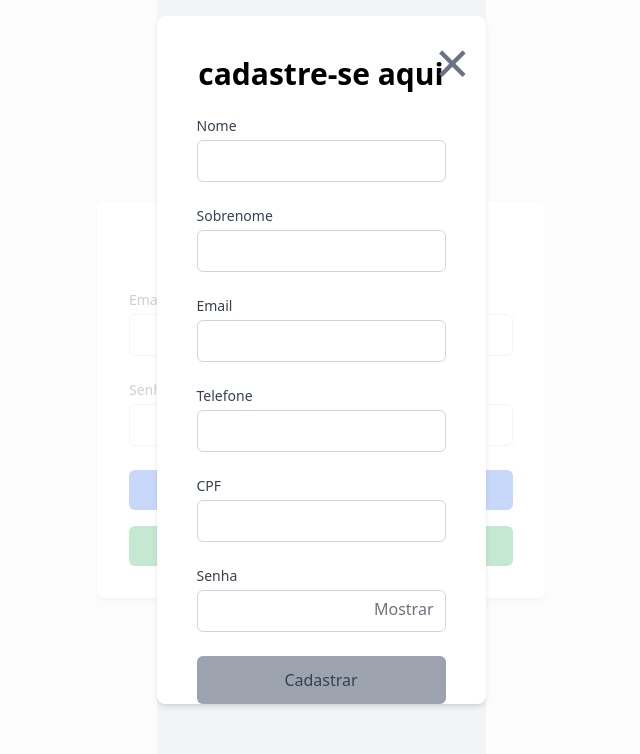
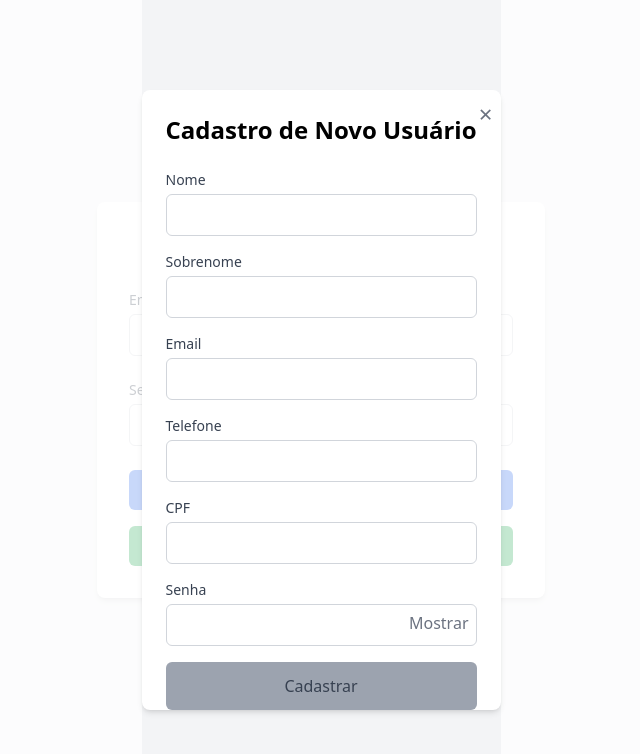
Before and after one commit to josuevictor/ViewClienteBarbearia, a React (Vite) app: page / in a window 1280 px wide. Both pictures are taken after a click on the button "Cadastre-se". Shown: the top 754 px of the page, without its empty margins (319-959 px from the left). Built offline with nearby package versions, Linux system fonts and the light colour scheme.

Commit message:
ajuste no form cadastro

```diff
--- a/src/Cadastro.tsx
+++ b/src/Cadastro.tsx
@@ -58,21 +58,21 @@ const Cadastro = ({ onClose }: { onClose: () => void }) => {
   };
 
   return (
-    <div className="min-h-screen flex items-start justify-center bg-gray-100 pt-4">
-      <div className="bg-white p-10 rounded-lg shadow-md w-full max-w-4xl relative" style={{ paddingBottom: 'env(safe-area-inset-bottom)' }}>
+    <div className="min-h-screen flex items-center justify-center bg-gray-100">
+      <div className="bg-white p-6 rounded-lg shadow-md w-full max-w-lg relative" style={{ paddingBottom: 'env(safe-area-inset-bottom)' }}>
         <button
           onClick={onClose}
-          className="absolute top-4 right-4 text-gray-500 hover:text-gray-700 text-6xl"
+          className="absolute top-2 right-2 text-gray-500 hover:text-gray-700 text-2xl"
         >
           &times;
         </button>
-        <h2 className="text-3xl font-bold mb-6 text-center">cadastre-se aqui</h2>
+        <h2 className="text-2xl font-bold mb-6 text-center">Cadastro de Novo Usuário</h2>
         {errorMessage && (
           <div className="mb-4 text-red-500 text-center">
             {errorMessage}
           </div>
         )}
-        <form onSubmit={handleSubmit} className="space-y-6">
+        <form onSubmit={handleSubmit} className="space-y-4">
           <div>
             <label htmlFor="nome" className="block text-sm font-medium text-gray-700">
               Nome
@@ -154,7 +154,7 @@ const Cadastro = ({ onClose }: { onClose: () => void }) => {
               <button
                 type="button"
                 onClick={() => setShowPassword(!showPassword)}
-                className="absolute inset-y-0 right-0 px-3 py-2 text-gray-500 hover:text-gray-700"
+                className="absolute inset-y-0 right-0 px-2 py-1 text-gray-500 hover:text-gray-700"
               >
                 {showPassword ? "Ocultar" : "Mostrar"}
               </button>
```
